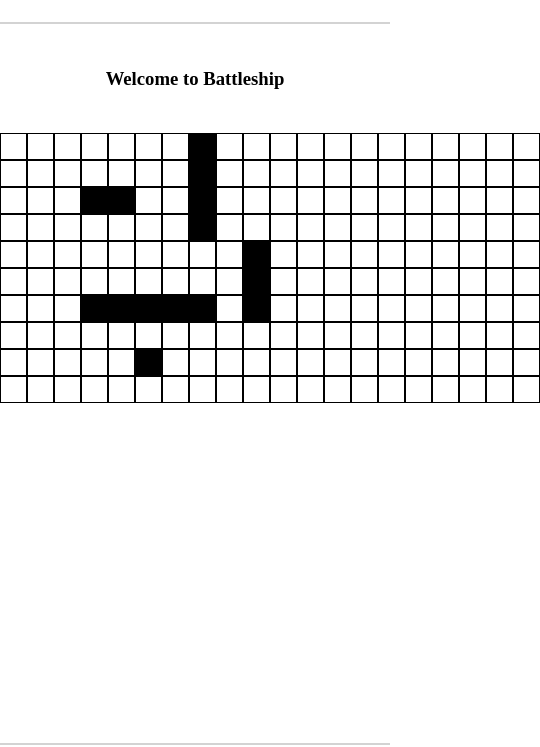
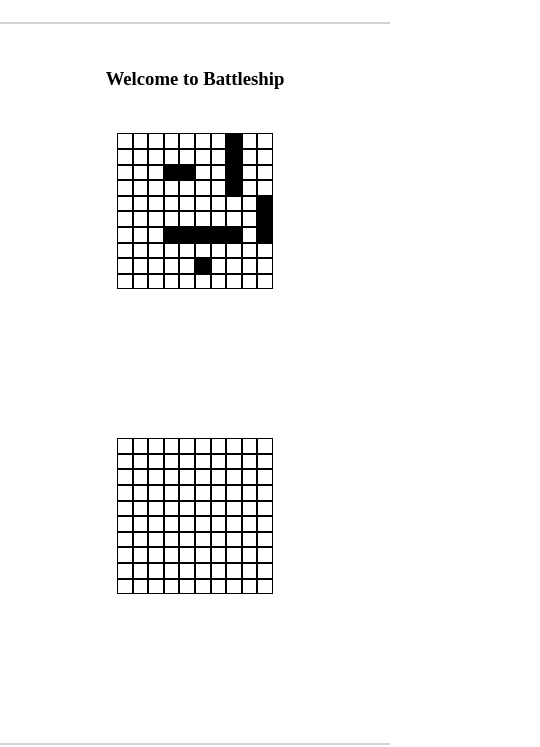
Before and after one commit to seanghods/battleship, a website built with webpack: page dist/index.html in a window 390 px wide. Shown: the part 65-812 px from the top of the page, 540 px wide, since content can reach past the window. Built offline with Linux system fonts and the light colour scheme.

Commit message:
Add mobile styling

```diff
--- a/src/style.css
+++ b/src/style.css
@@ -61,14 +61,32 @@
   display: flex;
 }
 
+.area {
+  flex: 1;
+  display: flex;
+  justify-content: center;
+}
+
 .gameboard {
-  flex: 1;
+  width: 20vw;
+  height: 20vw;
   display: flex;
   flex-direction: column;
   align-items: center;
 }
+@media screen and (max-width: 500px) {
+  .gameboards {
+    flex-direction: column;
+  }
+  .gameboard {
+      width: 40vw;
+      height: 40vw;
+}
+}
 
 .row {
+  flex: 1;
+  width: 100%;
   display: flex;
 }
 
@@ -77,8 +95,7 @@
 }
 
 .cell {
-  width: 25px;
-  height: 25px;
+  flex: 1;
   border: 1px solid black;
 }
 
```
Also changed, not shown: dist/index.html, dist/main.js.
